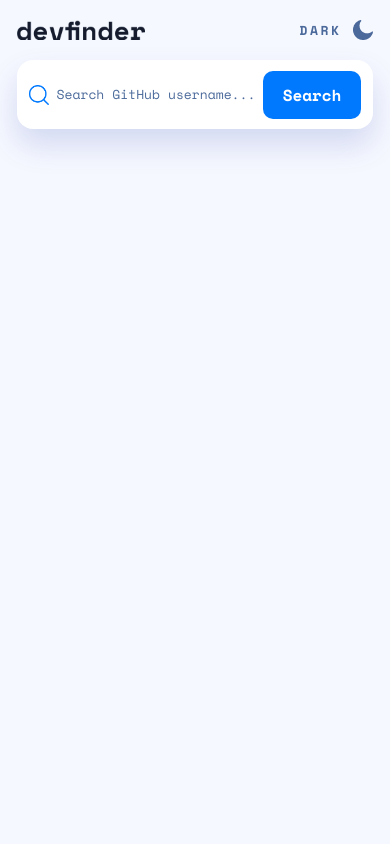
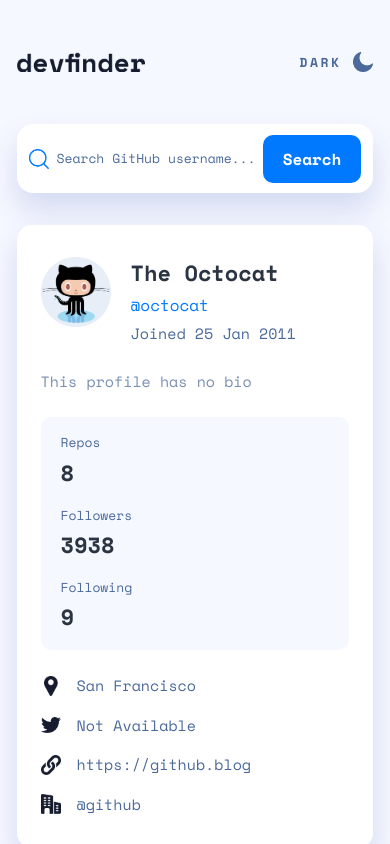
Before and after one commit to javar10/GitHub-user-search-app, a React Native app: screen / in a window 390 px wide. Built offline with nearby package versions, Linux system fonts and the light colour scheme.

Commit message:
user card component

```diff
--- a/App.tsx
+++ b/App.tsx
@@ -1,10 +1,11 @@
 import { StatusBar } from 'expo-status-bar';
 import { useState, useEffect } from 'react';
-import { StyleSheet, Text, View } from 'react-native';
+import { ScrollView, StyleSheet, Text, View } from 'react-native';
 import * as Font from 'expo-font';
 import { colors, fonts } from './styles/theme';
 import Header from './components/Header';
 import SearchBar from './components/SearchBar';
+import UserCard from './components/UserCard';
 
 export default function App() {
   const [fontsLoaded, setFontsLoaded] = useState(false);
@@ -27,12 +28,15 @@
   }
 
   return (
-    <View style={styles.container}>
+    <ScrollView
+      style={{ flex: 1, backgroundColor: colors.neutral100 }}
+      contentContainerStyle={{ alignItems: 'center', gap: 32 }}
+    >
       <Header />
       <StatusBar style="auto" />
-
       <SearchBar />
-    </View>
+      <UserCard />
+    </ScrollView>
   );
 }
 
@@ -41,5 +45,6 @@
     flex: 1,
     backgroundColor: colors.neutral100,
     alignItems: 'center',
+    gap: 32,
   },
 });
--- a/components/Header.js
+++ b/components/Header.js
@@ -27,6 +27,8 @@
         flexDirection: 'row',
         justifyContent: 'space-between',
         alignItems: 'center',
+        marginTop: 32,
+        padding: 0,
     },
     // logoContainer: {
     //     justifyContent: 'flex-start',
--- a/components/SearchBar.js
+++ b/components/SearchBar.js
@@ -43,7 +43,6 @@
         elevation: 16,
         paddingVertical: 8,
         paddingHorizontal: 12,
-
     },
     textInputView: {
         flexDirection: 'row',
--- /dev/null
+++ b/components/UserCard.js
@@ -0,0 +1,196 @@
+import { View, Text, Image } from 'react-native'
+import React from 'react'
+import { StyleSheet } from 'react-native'
+import { colors, fonts } from '../styles/theme'
+import Avatar from '../assets/images/User-profile.png'
+import LocationIcon from '../assets/icons/pin.png'
+import WebsiteIcon from '../assets/icons/url.png'
+import TwitterIcon from '../assets/icons/twitter.png'
+import CompanyIcon from '../assets/icons/office-building.png'
+
+const UserCard = () => {
+    return (
+        <View style={styles.container}>
+            <View style={styles.userCardHeader} >
+                <Image source={Avatar} style={styles.userAvatar} />
+                <View style={styles.userInfo} >
+                    <Text style={styles.userName} >The Octocat</Text>
+                    <Text style={styles.userHandle} >@octocat</Text>
+                    <Text style={styles.userJoinDate} >Joined 25 Jan 2011</Text>
+                </View>
+            </View>
+            <View style={styles.userCardBody} >
+                <Text style={styles.userBio} >This profile has no bio</Text>
+                <View style={styles.userStatsContainer} >
+                    <View style={styles.userStat} >
+                        <Text style={styles.userStatLabel} >Repos</Text>
+                        <Text style={styles.userStatValue} >8</Text>
+                    </View>
+                    <View style={styles.userStat} >
+                        <Text style={styles.userStatLabel} >Followers</Text>
+                        <Text style={styles.userStatValue} >3938</Text>
+                    </View>
+                    <View style={styles.userStat} >
+                        <Text style={styles.userStatLabel} >Following</Text>
+                        <Text style={styles.userStatValue} >9</Text>
+                    </View>
+                </View>
+            </View>
+            <View style={styles.userCardFooter} >
+                <View style={styles.userContactInfo} >
+                    <Image source={LocationIcon} style={styles.userContactIcon} />
+                    <Text style={styles.userContactText} >San Francisco</Text>
+                </View>
+                <View style={styles.userContactInfo} >
+                    <Image source={TwitterIcon} style={styles.userContactIcon} />
+                    <Text style={styles.userContactText} >Not Available</Text>
+                </View>
+                <View style={styles.userContactInfo} >
+                    <Image source={WebsiteIcon} style={styles.userContactIcon} />
+                    <Text style={styles.userContactText} >https://github.blog</Text>
+                </View>
+                <View style={styles.userContactInfo} >
+                    <Image source={CompanyIcon} style={styles.userContactIcon} />
+                    <Text style={styles.userContactText} >@github</Text>
+                </View>
+            </View>
+        </View>
+    )
+}
+
+export default UserCard
+
+const styles = StyleSheet.create({
+    container: {
+        width: '91.5%',
+        flexDirection: 'column',
+        justifyContent: 'space-between',
+        alignItems: 'flex-start',
+        backgroundColor: colors.neutral0,
+        borderRadius: 15,
+        shadowColor: '#4660BB',
+        shadowOffset: { width: 0, height: 16 },
+        shadowOpacity: 0.2,
+        shadowRadius: 30,
+        elevation: 20,
+        paddingVertical: 32,
+        paddingHorizontal: 24,
+        gap: 24,
+    },
+    userCardHeader: {
+        width: '100%',
+        flexDirection: 'row',
+        justifyContent: 'flex-start',
+        gap: 20,
+    },
+    userAvatar: {
+        width: 70,
+        height: 70,
+    },
+    userInfo: {
+        flexDirection: 'column',
+        justifyContent: 'center',
+        gap: 4,
+    },
+    userName: {
+        fontFamily: fonts.bold,
+        fontWeight: '700',
+        fontSize: fonts.size.lg,
+        lineHeight: 26 * 1.2,
+        letterSpacing: 0,
+        color: colors.neutral700,
+        marginBottom: 1,
+    },
+    userHandle: {
+        fontFamily: fonts.regular,
+        fontWeight: '400',
+        fontSize: fonts.size.sm,
+        lineHeight: 16 * 1.5,
+        letterSpacing: 0,
+        marginBottom: 1,
+        color: colors.blue500,
+    },
+    userJoinDate: {
+        fontFamily: fonts.regular,
+        fontWeight: '400',
+        fontSize: fonts.size.xs,
+        lineHeight: 15 * 1.5,
+        letterSpacing: 0,
+        marginBottom: 1,
+        color: colors.neutral500,
+    },
+    userCardBody: {
+        width: '100%',
+        flexDirection: 'column',
+        justifyContent: 'flex-start',
+        gap: 24,
+    },
+    userBio: {
+        fontFamily: fonts.regular,
+        fontWeight: '400',
+        fontSize: fonts.size.xs,
+        lineHeight: 15 * 1.5,
+        letterSpacing: 0,
+        marginBottom: 1,
+        color: colors.neutral500,
+        opacity: 0.75,
+    },
+    userStatsContainer: {
+        width: '100%',
+        flexDirection: 'column',
+        justifyContent: 'flex-start',
+        paddingVertical: 16,
+        paddingHorizontal: 20,
+        gap: 16,
+        borderRadius: 10,
+        backgroundColor: colors.neutral100,
+    },
+    userStat: {
+        flexDirection: 'column',
+        gap: 4,
+    },
+    userStatLabel: {
+        fontFamily: fonts.regular,
+        fontWeight: '400',
+        fontSize: fonts.size.xxs,
+        lineHeight: 13 * 1.5,
+        letterSpacing: 0,
+        marginBottom: 1,
+        color: colors.neutral500,
+    },
+    userStatValue: {
+        fontFamily: fonts.bold,
+        fontWeight: '700',
+        fontSize: fonts.size.lg,
+        lineHeight: 22 * 1.4,
+        letterSpacing: 0,
+        marginBottom: 1,
+        color: colors.neutral700,
+    },
+    userCardFooter: {
+        width: '100%',
+        gap: 16,
+        flexDirection: 'column',
+        justifyContent: 'flex-start',
+    },
+    userContactInfo: {
+        flexDirection: 'row',
+        alignItems: 'center',
+        gap: 16,
+    },
+    userContactIcon: {
+        maxHeight: 20,
+        maxWidth: 20,
+        resizeMode: 'contain',
+        tintColor: colors.neutral900,
+    },
+    userContactText: {
+        fontFamily: fonts.regular,
+        fontWeight: '400',
+        fontSize: fonts.size.xs,
+        lineHeight: 15 * 1.5,
+        letterSpacing: 0,
+        marginBottom: 1,
+        color: colors.neutral500,
+    },
+});
```
